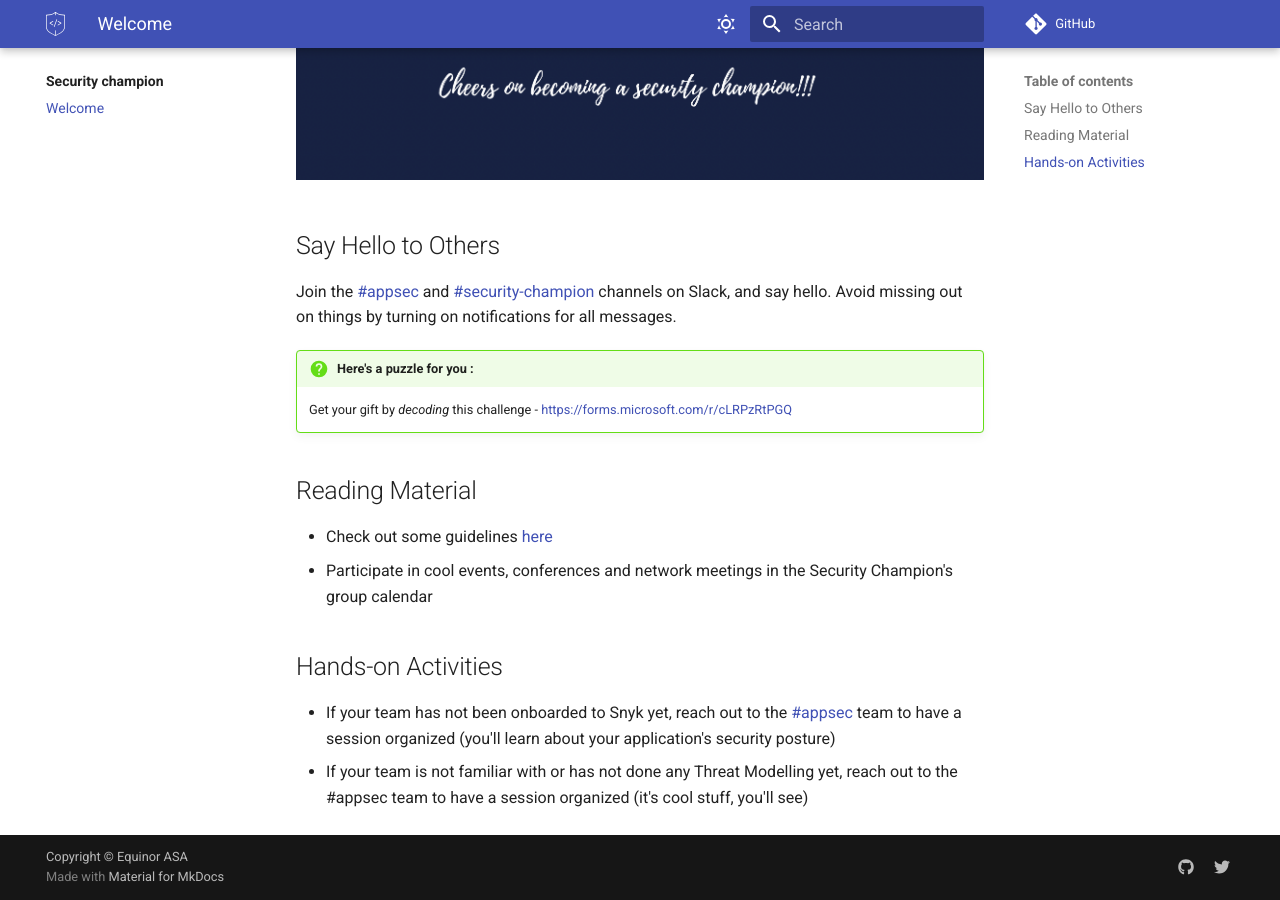
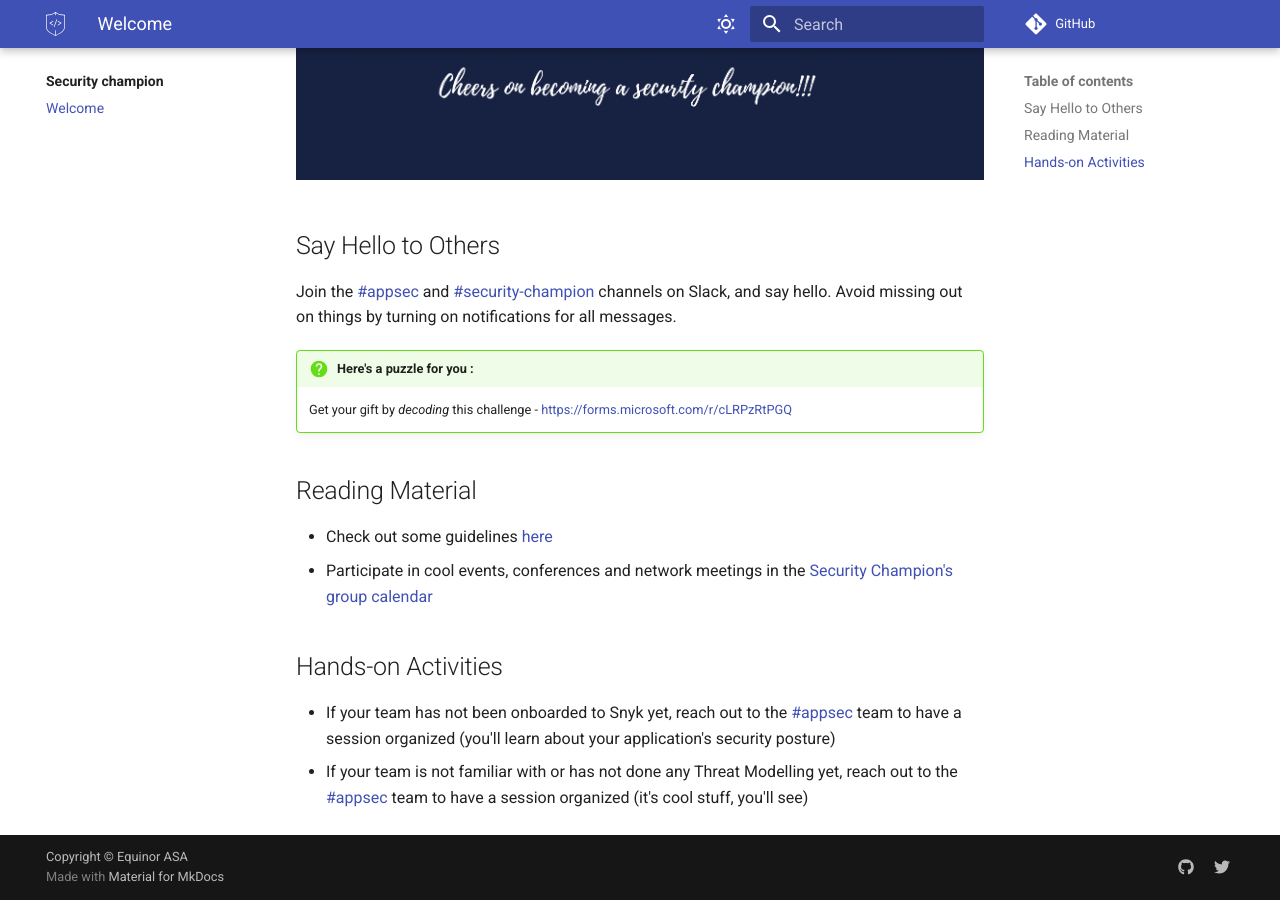
Before and after one commit to equinor/appsec, an MkDocs documentation site: the page built from docs/security-champion/welcome.md, in a window 1280 px wide and 900 px high, scrolled down 565 px. Built offline with MkDocs 1.6.1 and Material for MkDocs 9.7.7, drawn with Linux system fonts in a browser that asks for light colours; some web fonts are replaced; comment, search, counter and statistics services are not loaded; some of the changed lines change nothing that is shown.

Commit message:
updated with links

```diff
--- a/docs/security-champion/welcome.md
+++ b/docs/security-champion/welcome.md
@@ -11,8 +11,8 @@ Join the  [#appsec](https://equinor.slack.com/archives/CMM6FSW5V) and [#security
 
 ## Reading Material
 - Check out some guidelines [here](/appsec/resources/)
-- Participate in cool events, conferences and network meetings in the Security Champion's group calendar
+- Participate in cool events, conferences and network meetings in the [Security Champion's group calendar](https://statoilsrm.sharepoint.com/sites/securitychampion9)
 
 ## Hands-on Activities
 - If your team has not been onboarded to Snyk yet, reach out to the [#appsec](https://equinor.slack.com/archives/CMM6FSW5V) team to have a session organized (you'll learn about your application's security posture)
-- If your team is not familiar with or has not done any Threat Modelling yet, reach out to the #appsec  team to have a session organized (it's cool stuff, you'll see)
+- If your team is not familiar with or has not done any Threat Modelling yet, reach out to the [#appsec](https://equinor.slack.com/archives/CMM6FSW5V)  team to have a session organized (it's cool stuff, you'll see)
```
